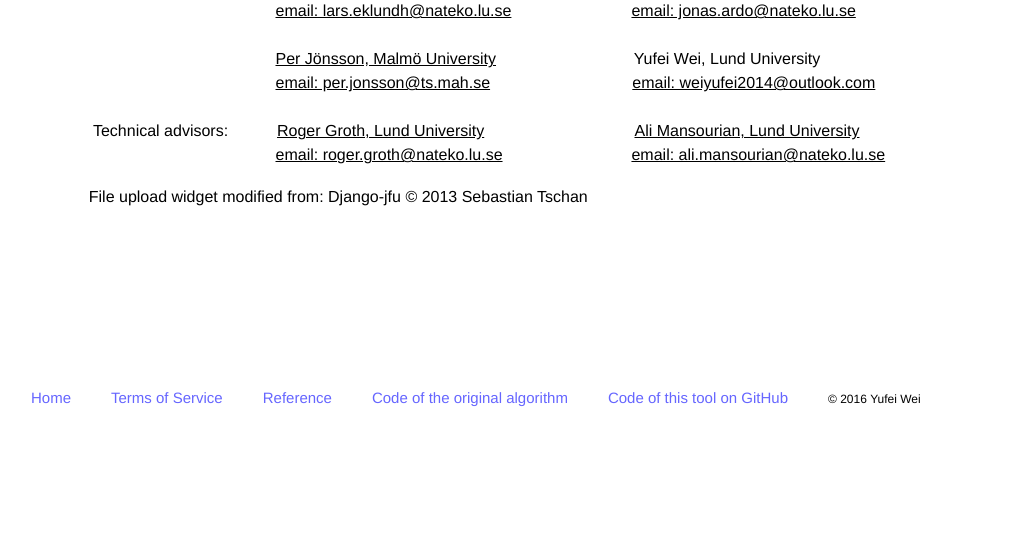
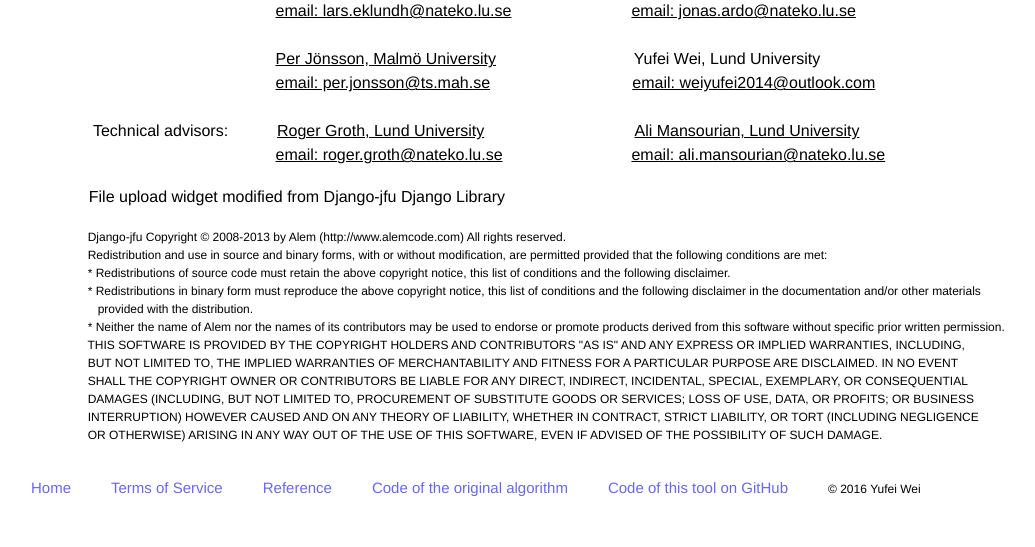
Before and after one commit to WeiYufei/master, a Django app: page /about/ in a window 1280 px wide; the page is wider, and only the part inside the window is pictured. Shown: the part 253-800 px from the top of that part, without its empty margins (201-1236 px from the left). Run offline with Django 3.2, Linux system fonts and the light colour scheme.

Commit message:
Update about.html

```diff
--- a/PolyTrend_web-based_system/demo/photos/templates/about.html
+++ b/PolyTrend_web-based_system/demo/photos/templates/about.html
@@ -77,6 +77,14 @@ margin-top: 3.0cm;
 font-family:Helvetica;
 font-size:16px;
 line-height:150%;
+}
+.item1{
+font-family: Helvetica;
+font-size:12px;
+color:#000000;
+text-align: left;
+background-color:#ffffff;
+text-decoration: none;
 }
 .footLink{
 color:#000062;
@@ -189,8 +197,58 @@ Technical advisors:&nbsp;&nbsp;&nbsp;&nbsp;&nbsp;&nbsp;&nbsp;&nbsp;&nbsp;&nbsp;
 </span>
 <br>
 <span class="item">&nbsp;&nbsp;&nbsp;&nbsp;&nbsp;&nbsp;&nbsp;&nbsp;&nbsp;&nbsp;&nbsp;&nbsp;
-File upload widget modified from: Django-jfu &copy; 2013 Sebastian Tschan</span>
-<br><br><br><br><br><br><br><br><br><br><br>
+File upload widget modified from Django-jfu Django Library</span><br><br>
+<span class="item1">&nbsp;&nbsp;&nbsp;&nbsp;&nbsp;&nbsp;&nbsp;&nbsp;&nbsp;&nbsp;&nbsp;&nbsp;
+&nbsp;&nbsp;&nbsp;&nbsp;Django-jfu Copyright &copy; 2008-2013 by Alem (http://www.alemcode.com)
+All rights reserved.
+<br>&nbsp;&nbsp;&nbsp;&nbsp;&nbsp;&nbsp;&nbsp;&nbsp;&nbsp;&nbsp;&nbsp;&nbsp;
+&nbsp;&nbsp;&nbsp;
+Redistribution and use in source and binary forms, with or without
+modification, are permitted provided that the following conditions
+are met:<br>&nbsp;&nbsp;&nbsp;&nbsp;&nbsp;&nbsp;&nbsp;&nbsp;&nbsp;&nbsp;&nbsp;&nbsp;
+&nbsp;&nbsp;&nbsp;
+ * Redistributions of source code must retain the above copyright
+   notice, this list of conditions and the following disclaimer.
+   <br>&nbsp;&nbsp;&nbsp;&nbsp;&nbsp;&nbsp;&nbsp;&nbsp;&nbsp;&nbsp;&nbsp;&nbsp;
+&nbsp;&nbsp;&nbsp;
+ * Redistributions in binary form must reproduce the above copyright
+   notice, this list of conditions and the following disclaimer in
+   the documentation and/or other materials<br>&nbsp;&nbsp;&nbsp;&nbsp;&nbsp;&nbsp;&nbsp;&nbsp;&nbsp;&nbsp;&nbsp;&nbsp;
+&nbsp;&nbsp;&nbsp;&nbsp;&nbsp;&nbsp;&nbsp;provided with the
+   distribution.<br>&nbsp;&nbsp;&nbsp;&nbsp;&nbsp;&nbsp;&nbsp;&nbsp;&nbsp;&nbsp;&nbsp;&nbsp;
+&nbsp;&nbsp;&nbsp;
+ * Neither the name of Alem nor the names of its
+   contributors may be used to endorse or promote products derived
+   from this software without specific prior written permission.
+<br>&nbsp;&nbsp;&nbsp;&nbsp;&nbsp;&nbsp;&nbsp;&nbsp;&nbsp;&nbsp;&nbsp;&nbsp;
+&nbsp;&nbsp;&nbsp;
+THIS SOFTWARE IS PROVIDED BY THE COPYRIGHT HOLDERS AND CONTRIBUTORS
+"AS IS" AND ANY EXPRESS OR IMPLIED WARRANTIES, INCLUDING,
+<br>&nbsp;&nbsp;&nbsp;&nbsp;&nbsp;&nbsp;&nbsp;&nbsp;&nbsp;&nbsp;&nbsp;&nbsp;
+&nbsp;&nbsp;&nbsp;&nbsp;BUT NOT
+LIMITED TO, THE IMPLIED WARRANTIES OF MERCHANTABILITY AND FITNESS
+FOR A PARTICULAR PURPOSE ARE DISCLAIMED. IN NO EVENT
+<br>&nbsp;&nbsp;&nbsp;&nbsp;&nbsp;&nbsp;&nbsp;&nbsp;&nbsp;&nbsp;&nbsp;&nbsp;
+&nbsp;&nbsp;&nbsp;
+SHALL THE
+COPYRIGHT OWNER OR CONTRIBUTORS BE LIABLE FOR ANY DIRECT, INDIRECT,
+INCIDENTAL, SPECIAL, EXEMPLARY, OR CONSEQUENTIAL
+<br>&nbsp;&nbsp;&nbsp;&nbsp;&nbsp;&nbsp;&nbsp;&nbsp;&nbsp;&nbsp;&nbsp;&nbsp;
+&nbsp;&nbsp;&nbsp;
+DAMAGES (INCLUDING,
+BUT NOT LIMITED TO, PROCUREMENT OF SUBSTITUTE GOODS OR SERVICES;
+LOSS OF USE, DATA, OR PROFITS; OR BUSINESS
+<br>&nbsp;&nbsp;&nbsp;&nbsp;&nbsp;&nbsp;&nbsp;&nbsp;&nbsp;&nbsp;&nbsp;&nbsp;
+&nbsp;&nbsp;&nbsp;
+INTERRUPTION) HOWEVER
+CAUSED AND ON ANY THEORY OF LIABILITY, WHETHER IN CONTRACT, STRICT
+LIABILITY, OR TORT (INCLUDING NEGLIGENCE
+<br>&nbsp;&nbsp;&nbsp;&nbsp;&nbsp;&nbsp;&nbsp;&nbsp;&nbsp;&nbsp;&nbsp;&nbsp;
+&nbsp;&nbsp;&nbsp;
+OR OTHERWISE) ARISING IN
+ANY WAY OUT OF THE USE OF THIS SOFTWARE, EVEN IF ADVISED OF THE
+POSSIBILITY OF SUCH DAMAGE.</span>
+<br><br><br>
 <a class="footLink"  href="/home/">Home</a>
 &nbsp;&nbsp;&nbsp;&nbsp;&nbsp;&nbsp;&nbsp;&nbsp;
 <a class="footLink" href="/terms/">Terms of Service</a>
```
